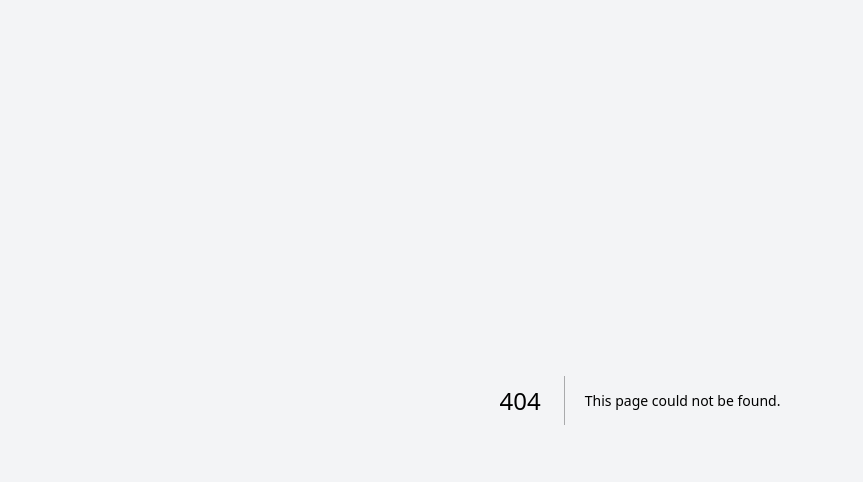
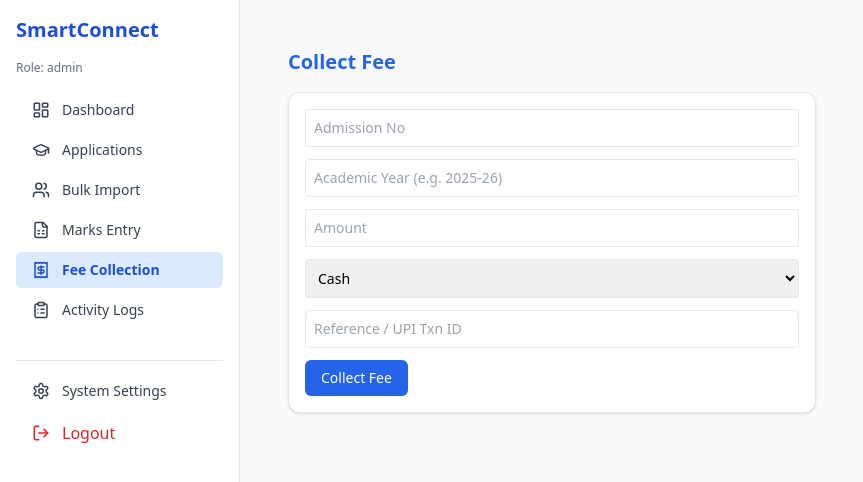
Before and after one commit to sai123474/geetham-smartconnect, a Next.js app in the folder client/: page /dashboard/fees in a window 1280 px wide. Before the commit this address had no page. Shown: the top 482 px of the page, without its empty margins (0-863 px from the left). Built offline with nearby package versions, Linux system fonts and the light colour scheme; sample sign-in values are in the browser's storage.

Commit message:
Create page.jsx

```diff
--- /dev/null
+++ b/client/app/dashboard/fees/page.jsx
@@ -0,0 +1,107 @@
+"use client";
+
+import { useState } from "react";
+
+export default function FeeCollectionPage() {
+  const [form, setForm] = useState({
+    admissionNo: "",
+    amount: "",
+    mode: "CASH",
+    reference: "",
+    academicYear: "",
+  });
+  const [loading, setLoading] = useState(false);
+
+  const handleCollect = async () => {
+    if (!form.admissionNo || !form.amount || !form.academicYear) {
+      alert("Admission No, Amount & Year are required");
+      return;
+    }
+
+    try {
+      setLoading(true);
+      const token = localStorage.getItem("token");
+
+      const res = await fetch(
+        `${process.env.NEXT_PUBLIC_API_URL}/fees/collect`,
+        {
+          method: "POST",
+          headers: {
+            "Content-Type": "application/json",
+            Authorization: token ? `Bearer ${token}` : "",
+          },
+          body: JSON.stringify(form),
+        }
+      );
+
+      const data = await res.json();
+      if (!res.ok) {
+        alert(data.message || "Fee collection failed");
+        return;
+      }
+
+      alert("Fee collected successfully");
+    } catch (err) {
+      console.error(err);
+      alert("Error collecting fee");
+    } finally {
+      setLoading(false);
+    }
+  };
+
+  return (
+    <div className="p-6 max-w-xl">
+      <h1 className="text-xl font-bold text-blue-600 mb-4">Collect Fee</h1>
+
+      <div className="space-y-3 bg-white rounded-xl shadow p-4 border text-sm">
+        <input
+          className="border p-2 rounded w-full"
+          placeholder="Admission No"
+          onChange={(e) =>
+            setForm({ ...form, admissionNo: e.target.value })
+          }
+        />
+
+        <input
+          className="border p-2 rounded w-full"
+          placeholder="Academic Year (e.g. 2025-26)"
+          onChange={(e) =>
+            setForm({ ...form, academicYear: e.target.value })
+          }
+        />
+
+        <input
+          className="border p-2 rounded w-full"
+          placeholder="Amount"
+          type="number"
+          onChange={(e) => setForm({ ...form, amount: e.target.value })}
+        />
+
+        <select
+          className="border p-2 rounded w-full"
+          value={form.mode}
+          onChange={(e) => setForm({ ...form, mode: e.target.value })}
+        >
+          <option value="CASH">Cash</option>
+          <option value="UPI">UPI</option>
+          <option value="CARD">Card</option>
+          <option value="BANK">Bank Transfer</option>
+        </select>
+
+        <input
+          className="border p-2 rounded w-full"
+          placeholder="Reference / UPI Txn ID"
+          onChange={(e) => setForm({ ...form, reference: e.target.value })}
+        />
+
+        <button
+          onClick={handleCollect}
+          disabled={loading}
+          className="bg-blue-600 text-white px-4 py-2 rounded-md"
+        >
+          {loading ? "Collecting..." : "Collect Fee"}
+        </button>
+      </div>
+    </div>
+  );
+}
```
